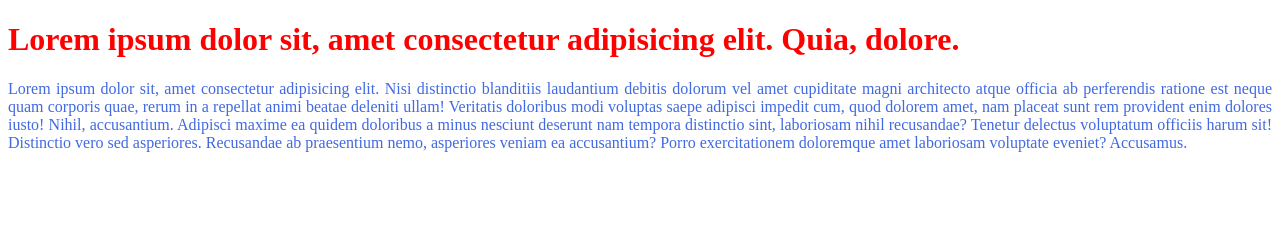
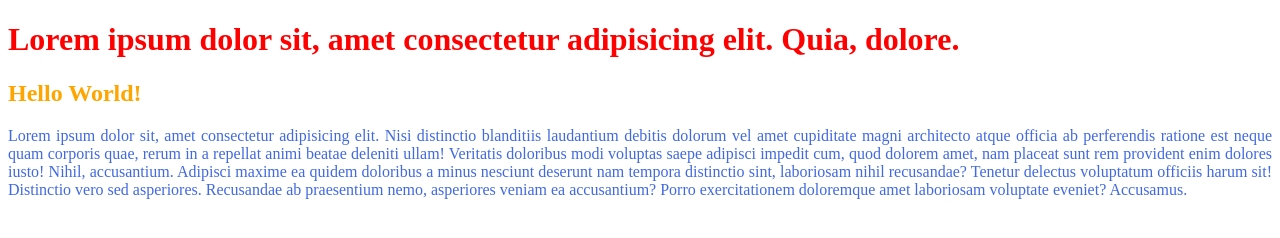
Before and after one commit to ivanomelyanovich21/Demo-project1, a plain HTML site: page index.html in a window 1280 px wide. Drawn offline with Linux system fonts and the light colour scheme.

Commit message:
New Section

```diff
--- a/assets/css/style.css
+++ b/assets/css/style.css
@@ -6,3 +6,7 @@ p {
     color: royalblue;
     text-align: justify;
 }
+
+h2 {
+    color: orange;
+}
--- a/index.html
+++ b/index.html
@@ -11,6 +11,8 @@
 
     <h1>Lorem ipsum dolor sit, amet consectetur adipisicing elit. Quia, dolore.</h1>
 
+    <h2>Hello World!</h2>
+
     <p>Lorem ipsum dolor sit, amet consectetur adipisicing elit. Nisi distinctio blanditiis laudantium debitis dolorum vel amet cupiditate magni architecto atque officia ab perferendis ratione est neque quam corporis quae, rerum in a repellat animi beatae deleniti ullam! Veritatis doloribus modi voluptas saepe adipisci impedit cum, quod dolorem amet, nam placeat sunt rem provident enim dolores iusto! Nihil, accusantium. Adipisci maxime ea quidem doloribus a minus nesciunt deserunt nam tempora distinctio sint, laboriosam nihil recusandae? Tenetur delectus voluptatum officiis harum sit! Distinctio vero sed asperiores. Recusandae ab praesentium nemo, asperiores veniam ea accusantium? Porro exercitationem doloremque amet laboriosam voluptate eveniet? Accusamus.</p>
 
 
```
